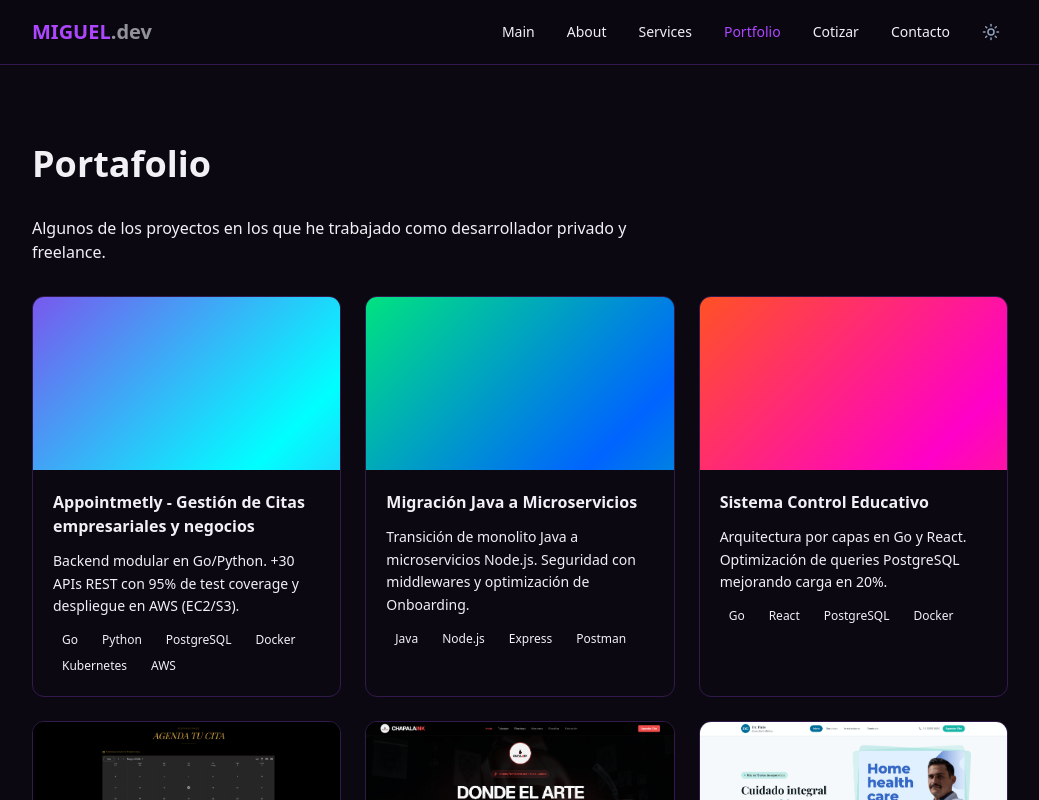
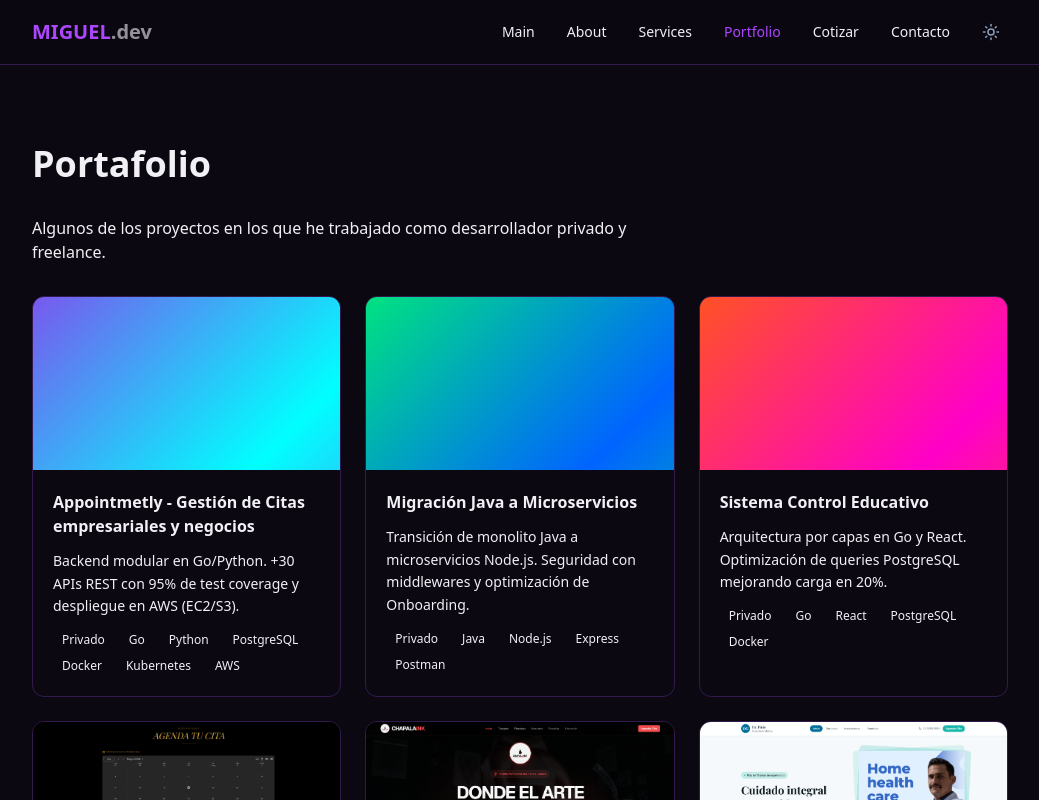
Before and after one commit to miguellopezp25-cell/portafolio, a Next.js app: page /portfolio in a window 1280 px wide. Shown: the top 800 px of the page, without its empty margins (120-1159 px from the left). Built offline with nearby package versions, Linux system fonts and the light colour scheme.

Commit message:
add private in my corporative works

```diff
--- a/app/portfolio/page.tsx
+++ b/app/portfolio/page.tsx
@@ -6,19 +6,19 @@ const projects = [
   {
     title: "Appointmetly - Gestión de Citas empresariales y negocios",
     desc: "Backend modular en Go/Python. +30 APIs REST con 95% de test coverage y despliegue en AWS (EC2/S3).",
-    tags: ["Go", "Python", "PostgreSQL", "Docker", "Kubernetes", "AWS"],
+    tags: ["Privado", "Go", "Python", "PostgreSQL", "Docker", "Kubernetes", "AWS"],
     colors: ["rgb(147,51,234)", "rgb(0,255,255)"],
   },
   {
     title: "Migración Java a Microservicios",
     desc: "Transición de monolito Java a microservicios Node.js. Seguridad con middlewares y optimización de Onboarding.",
-    tags: ["Java", "Node.js", "Express", "Postman"],
+    tags: ["Privado", "Java", "Node.js", "Express", "Postman"],
     colors: ["rgb(0,255,100)", "rgb(0,100,255)"],
   },
   {
     title: "Sistema Control Educativo",
     desc: "Arquitectura por capas en Go y React. Optimización de queries PostgreSQL mejorando carga en 20%.",
-    tags: ["Go", "React", "PostgreSQL", "Docker"],
+    tags: ["Privado", "Go", "React", "PostgreSQL", "Docker"],
     colors: ["rgb(255,100,0)", "rgb(255,0,200)"],
   },
   {
```
